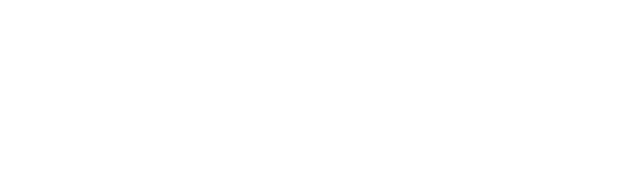
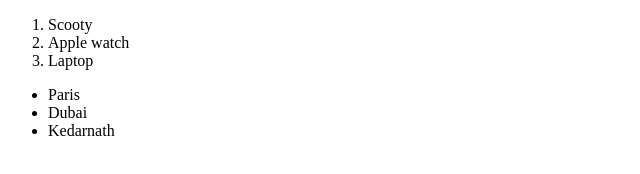
Before and after one commit to acciojob/shopping-or-holiday-dwagh0115, a website: page main.html in a window 1280 px wide. Shown: the whole page, without its empty margins (0-640 px from the left). Drawn offline with Linux system fonts and the light colour scheme.

Commit message:
List completed

```diff
--- a/main.html
+++ b/main.html
@@ -8,6 +8,17 @@
 
 <body>
 	<!-- the entire body must be written by student -->
+	<ol>
+		<li  data-ns-test value="Shopping List" > Scooty </li>
+		<li  data-ns-test value="Shopping List" > Apple watch </li>
+		<li  data-ns-test value="Shopping List" > Laptop </li>
+	</ol>
+
+	<ul>
+		<li data-ns-test value="holidayList" > Paris</li>
+		<li data-ns-test value="holidayList" > Dubai</li>
+		<li data-ns-test value="holidayList" > Kedarnath</li>
+	</ul>
     <script type="text/javascript" src="./script.js">
 </script>
 
```
